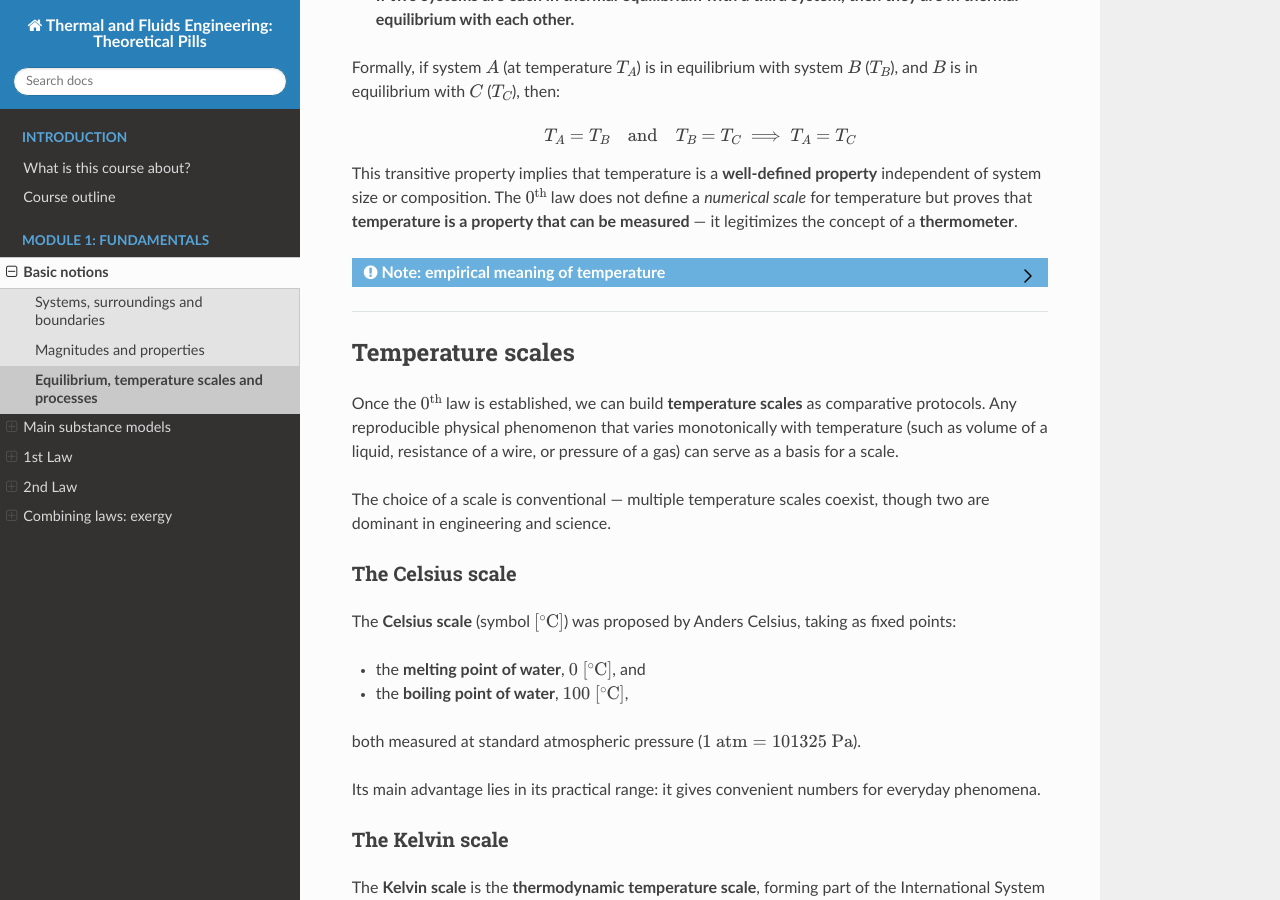
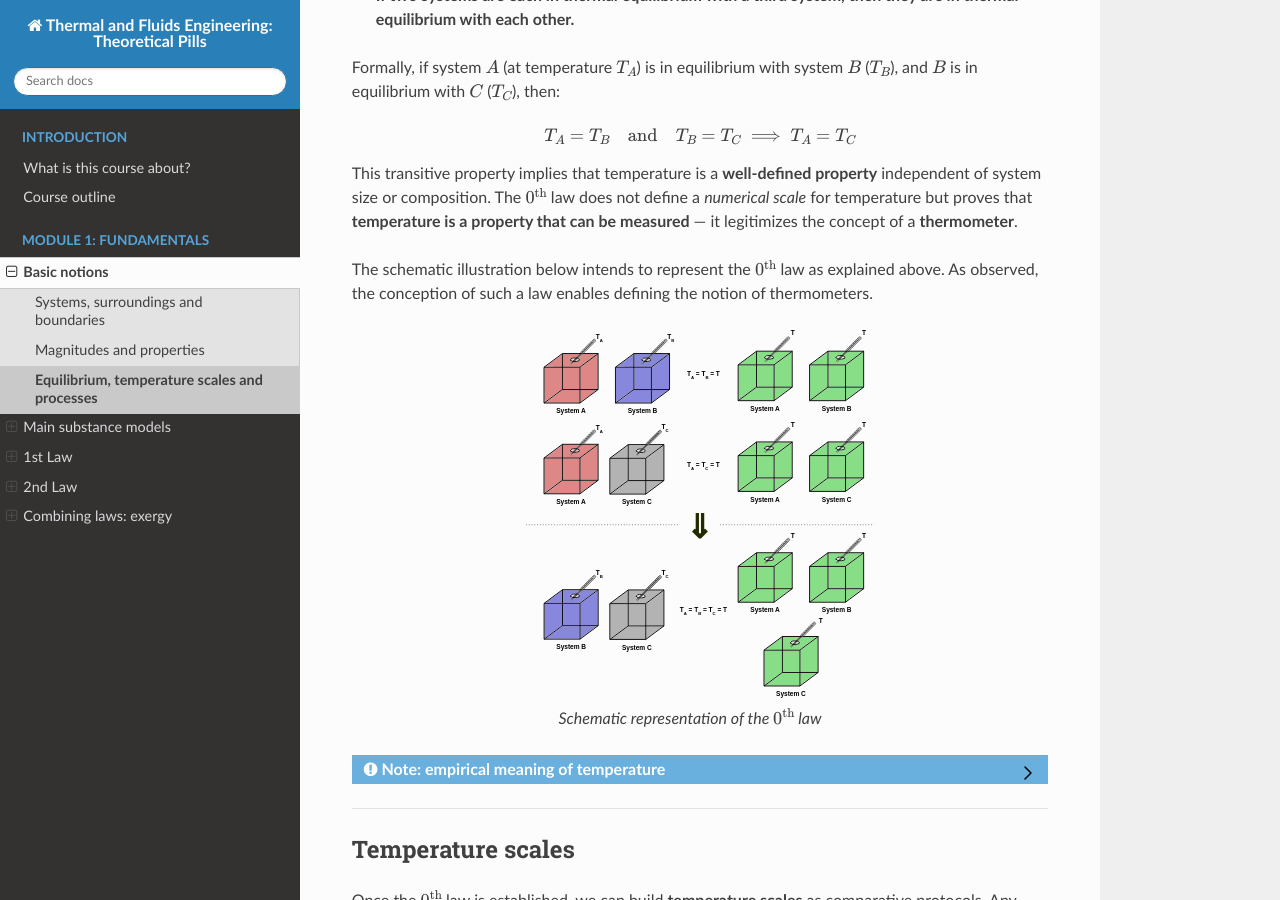
Before and after one commit to azarketa/Thermodynamics-theoretical-pills, a Sphinx documentation site: the page built from source/03_Equilibrium_temperature_processes.md, in a window 1280 px wide and 900 px high, scrolled down 1239 px. Built offline with Sphinx 7.4.7 and the Read the Docs theme 3.1.0, drawn with Linux system fonts in a browser that asks for light colours.

Commit message:
Files updated

```diff
--- a/source/03_Equilibrium_temperature_processes.md
+++ b/source/03_Equilibrium_temperature_processes.md
@@ -55,10 +55,19 @@ $$
 This transitive property implies that temperature is a **well-defined property** independent of system size or composition.
 The $0^{\text{th}}$ law does not define a *numerical scale* for temperature but proves that **temperature is a property that can be measured** — it legitimizes the concept of a **thermometer**.
 
+The schematic illustration below intends to represent the $0^{\text{th}}$ law as explained above. As observed, the conception of such a law enables defining the notion of thermometers.
+
+:::{figure} 1_fundamentals_figs/schematic_zeroth_law.svg
+:name: zeroth_law
+:width: 50%
+:align: center
+
+Schematic representation of the $0^{\text{th}}$ law
+:::
+
 :::{admonition} Note: empirical meaning of temperature
 :class: note, dropdown
-Temperature is the property that determines whether two systems are in thermal equilibrium.
-If no heat flow occurs between them when placed in contact, they share the same temperature.
+Temperature is the **equilibrium state property** that determines whether two systems are in **thermal equilibrium** $\implies$  if two systems are said to be in thermal equilibrium, they **share the same temperature**.
 :::
 
 ---
```
Also changed, not shown: source/1_fundamentals_figs/magnitudes_extensivity_intensivity.svg, source/1_fundamentals_figs/pressure_definition.svg, source/1_fundamentals_figs/schematic_zeroth_law.svg (added), source/1_fundamentals_figs/system_boundary_types.svg.
